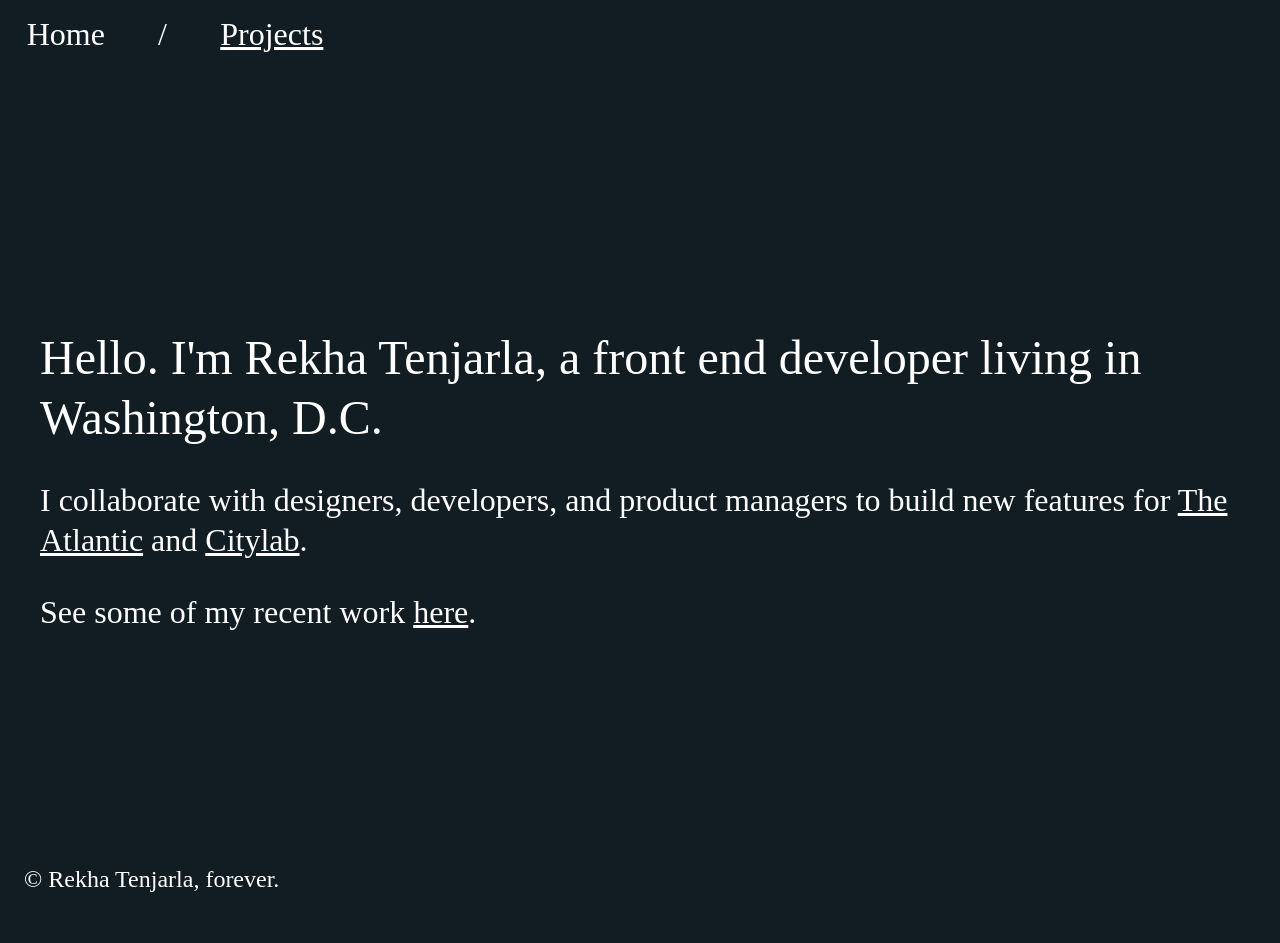
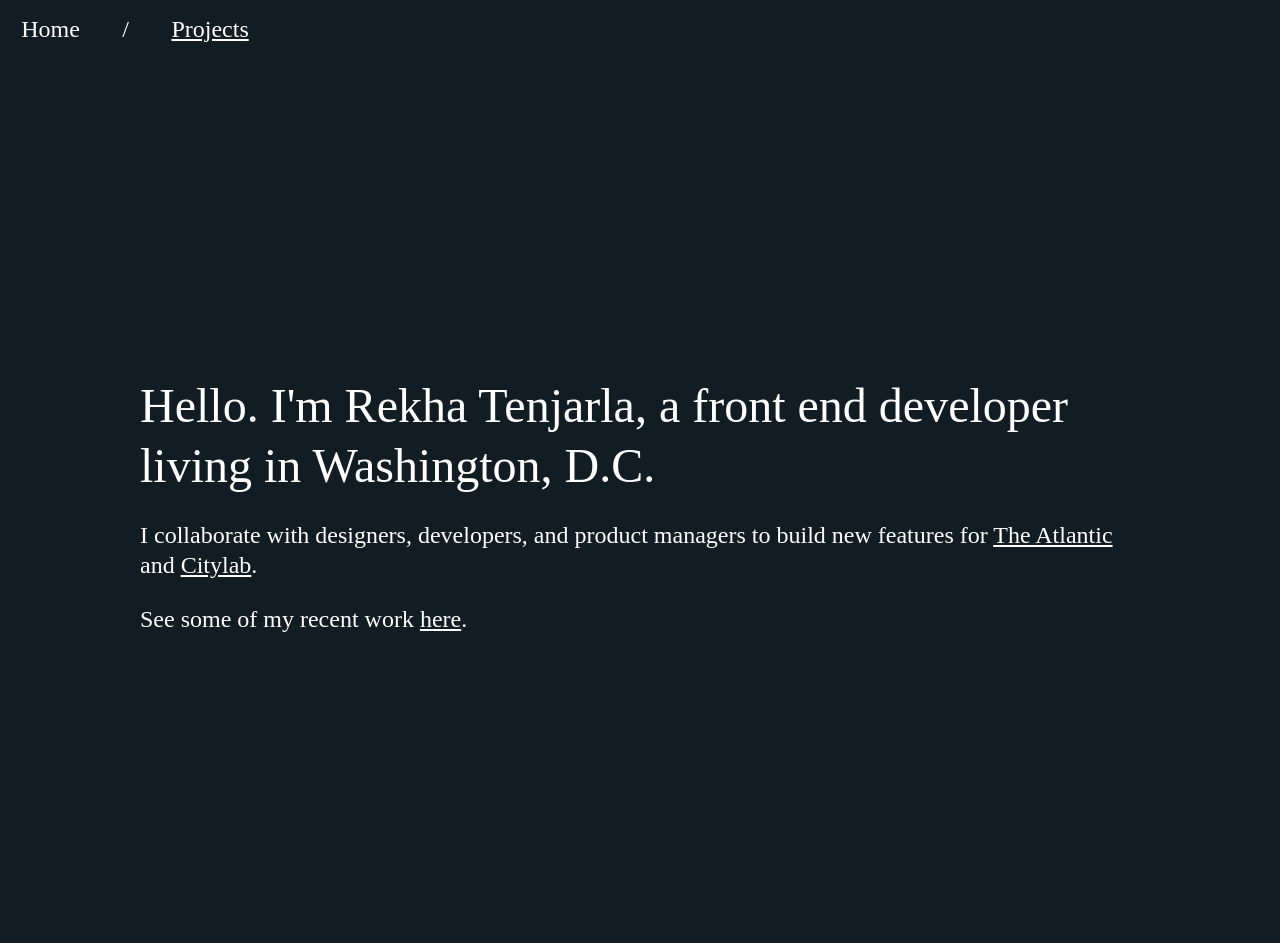
Before and after one commit to rekhers/rekhers.github.io, a Jekyll site: the page built from index.html, in a window 1280 px wide. Built offline with Jekyll 4.4.1, drawn with Linux system fonts in a browser that asks for light colours; some web fonts are replaced; before the commit the page ends 916 px from its top, so only the background shows below that.

Commit message:
fix footer bug and cleanup

```diff
--- a/_includes/footer.html
+++ b/_includes/footer.html
@@ -1,5 +1,3 @@
 <footer class="c-footer fade-in">
   © Rekha Tenjarla, forever.
 </footer>
-
-<script src="{{ "/assets/js/navigation.js" | prepend: site.baseurl }}"> </script>
--- a/_layouts/index.html
+++ b/_layouts/index.html
@@ -19,11 +19,6 @@
       </p>
     </div>
   </main>
-  {% include footer.html %}
+  <script src="{{ "/assets/js/navigation.js" | prepend: site.baseurl }}"> </script>
 </body>
 </html>
-
-
-<!-- <a class="c-social__email c-social__link" href="mailto:rekha.tenjarla@gmail.com"> EMAIL </a>
-<a class="c-social__linkedin c-social__link" href="https://www.linkedin.com/in/rekha-tenjarla-588a19112/"> LINKEDIN </a>
-<a class="c-social__github c-social__link" href="https://github.com/rekhers"> GITHUB </a> -->
--- a/_layouts/projects.html
+++ b/_layouts/projects.html
@@ -10,7 +10,7 @@
       <h1 class="c-projects__hed"> Projects </h1>
 
       <div class="c-projects__subhed">
-        These are some recent projects I've built for work. I also worked on a <a href="https://building.theatlantic.com/automating-bagel-bliss-with-the-twilio-api-b9a8e9ae9b6f">bagel slack bot</a> to automate sending a fax with the product team's weekly bagel order.
+        These are some recent projects I've built for work. I also worked on a Slack <a href="https://building.theatlantic.com/automating-bagel-bliss-with-the-twilio-api-b9a8e9ae9b6f">bagel bot</a> to automate sending a weekly fax with the product team's bagel order.
       </div>
 
       <div class="c-project-grid">
@@ -52,7 +52,6 @@
        </div>
      </div>
     </main>
-
-  {% include footer.html %}
+    <script src="{{ "/assets/js/navigation.js" | prepend: site.baseurl }}"> </script>
   </body>
 </html>
--- a/assets/scss/layout.scss
+++ b/assets/scss/layout.scss
@@ -1,30 +1,23 @@
-body {
-  overflow: hidden;
-}
-
 .l-main {
   align-items: center;
   color: $color-white;
   display: flex;
   flex-direction: column;
   font-family: $font-brown;
-  font-size: $size-48;
-  height: 90%;
+  font-size: $size-32;
+  height: 100%;
   justify-content: center;
   line-height: 1.25;
   margin: $space-16;
 
   @include breakpoint($breakpoint-medium) {
     margin: $space-24;
-  }
-
-  @include breakpoint($breakpoint-large) {
-    height: 93%;
+    font-size: $size-48;
   }
 
   @include breakpoint($breakpoint-xlarge) {
     margin: 0 auto;
-    max-width: 1200px;
+    max-width: 1000px;
   }
 
   a {
@@ -40,7 +33,7 @@
 }
 
 .c-subintro {
-  font-size: $size-32;
+  font-size: $size-24;
   font-family: $font-tiempo;
   font-weight: 300;
 }
--- a/assets/scss/navigation.scss
+++ b/assets/scss/navigation.scss
@@ -2,10 +2,10 @@
   color: $color-white;
   display: flex;
   font-family: $font-brown;
-  font-size: $size-32;
+  font-size: $size-24;
   justify-content: space-around;
   margin-top: $space-16;
-  max-width: 350px;
+  max-width: 270px;
 
   .active {
     text-decoration: underline;
--- a/assets/scss/projects.scss
+++ b/assets/scss/projects.scss
@@ -1,44 +1,51 @@
 .l-projects {
-  height: 88%;
   margin: $space-64 $space-16 0 $space-16;
   @include breakpoint($breakpoint-medium) {
     margin: $space-24;
   }
   @include breakpoint($breakpoint-large) {
-    height: 83%;
     margin: $space-48;
+    max-width: 1000px;
   }
   @include breakpoint($breakpoint-xlarge) {
     margin: $space-64 auto;
-    max-width: 1200px;
   }
 }
 .c-projects__hed {
   color: $color-white;
   font-family: $font-brown;
-  font-size: $size-48;
+  font-size: $size-32;
 }
 .c-projects__subhed {
   color: $color-white;
-  font-size: $size-32;
+  font-size: $size-24;
   font-family: $font-tiempo;
   font-weight: 300;
-  margin-bottom: $space-64;
+  margin-bottom: $space-48;
 }
 .c-project-grid {
   color: $color-white;
   font-family: courier;
-  font-size: $size-24;
-  display: grid;
-  grid-gap: $space-24;
-  grid-template-columns: 1fr 1fr;
-  grid-template-rows: auto auto;
+  font-size: $size-16;
   text-transform: lowercase;
   a {
     text-decoration: none;
   }
+
+  @include breakpoint($breakpoint-medium) {
+    display: grid;
+    grid-gap: $space-24;
+    grid-template-columns: 1fr 1fr;
+    grid-template-rows: auto auto;
+  }
 }
 .c-project-grid__item {
+  margin-bottom: $space-16;
+
+  @include breakpoint($breakpoint-medium){
+    margin-bottom: 0;
+  }
+
   &:hover {
     a {
       font-weight: bold;
@@ -52,7 +59,3 @@
 .c-caption__name {
   font-style: italic;
 }
-.c-back {
-  font-size: $size-32;
-  text-decoration: none;
-}
```
